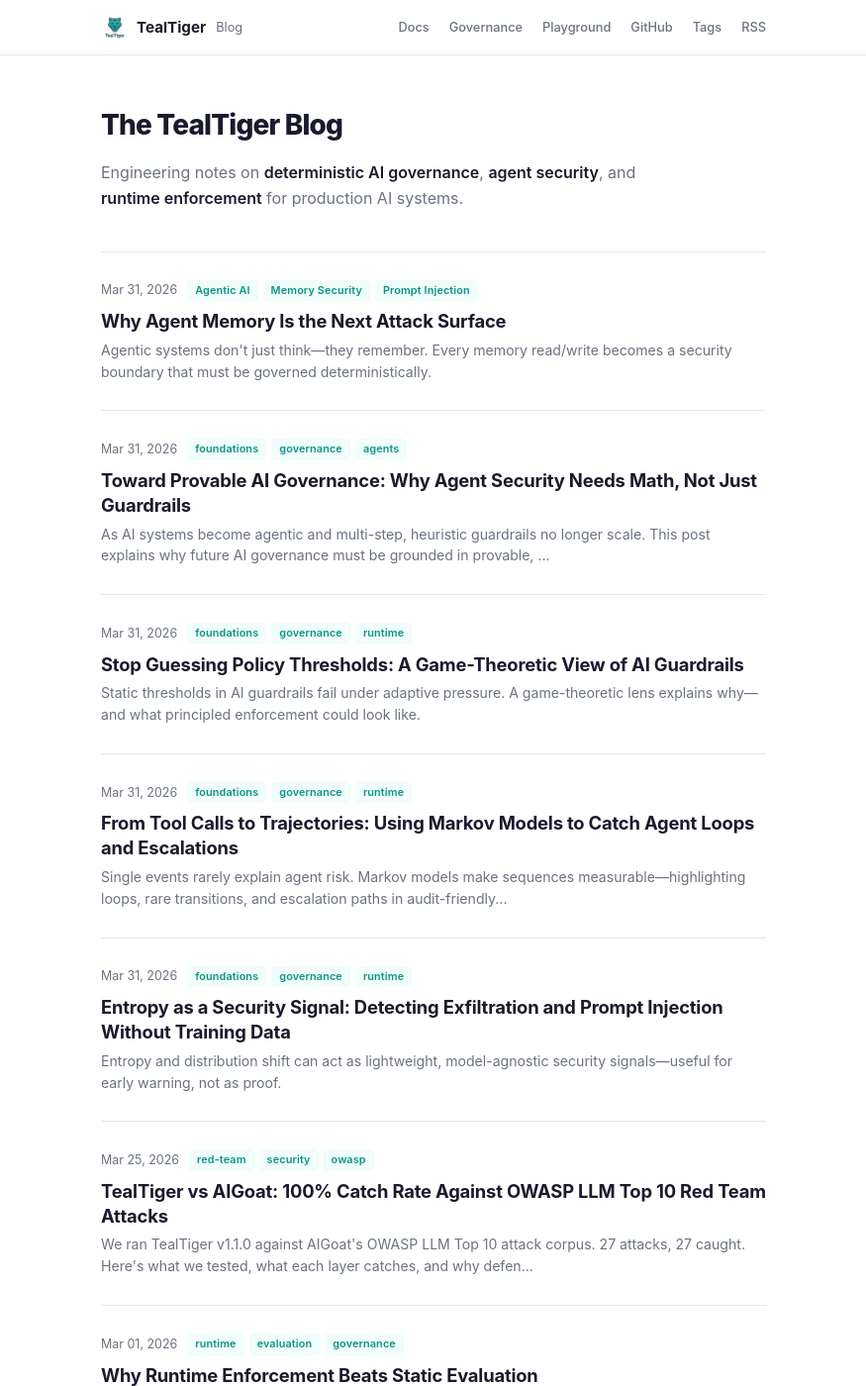
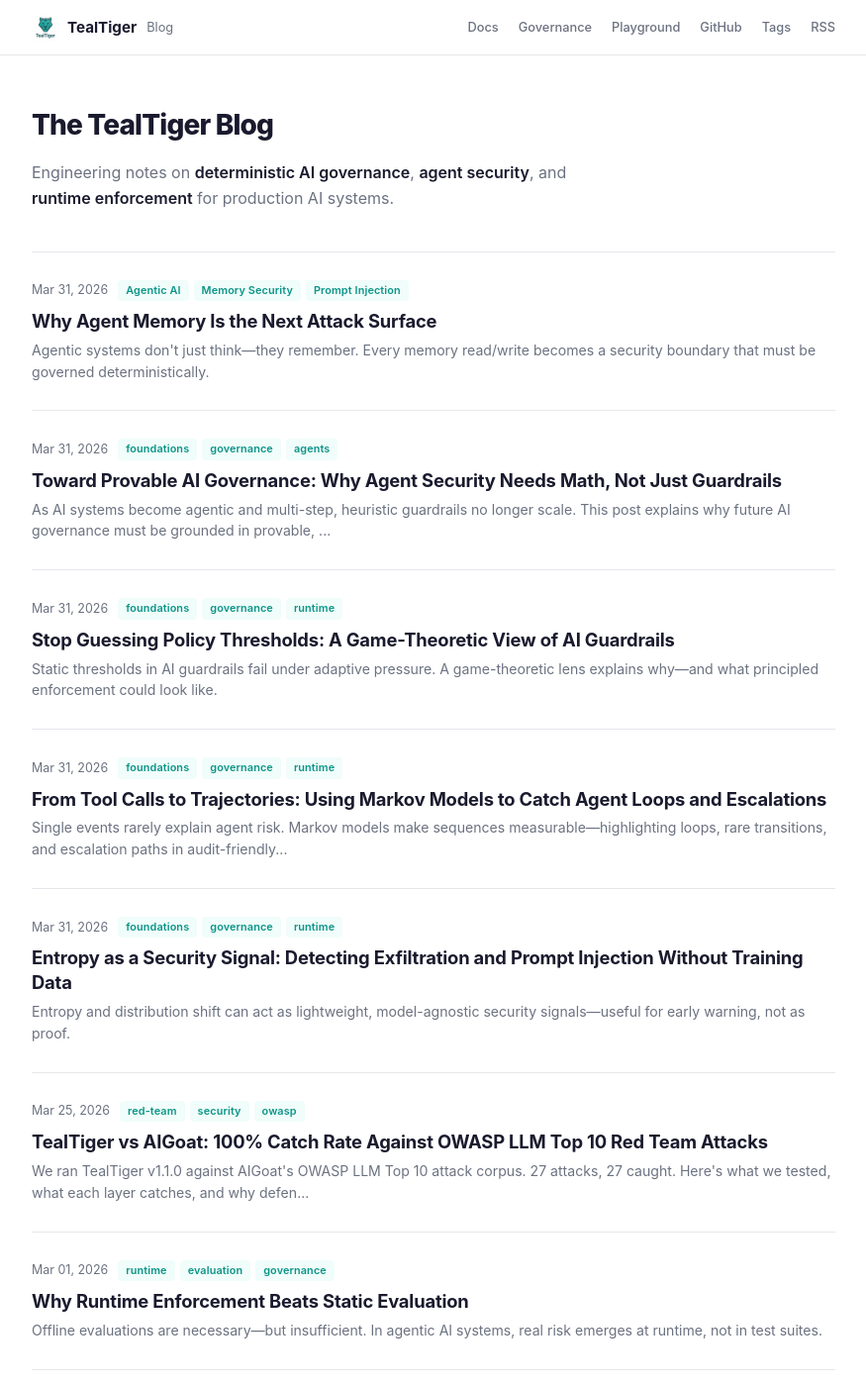
Before and after one commit to agentguard-ai/TealTiger-Blogs, a Jekyll site: the page built from index.html, in a window 1280 px wide and 1400 px high. Shown: the whole window at 99% size, without its empty margins (202-1077 px from the left). Built offline with Jekyll 4.4.1, drawn with Linux system fonts in a browser that asks for light colours.

Commit message:
Widen container to 860px to reduce whitespace

```diff
--- a/assets/css/style.scss
+++ b/assets/css/style.scss
@@ -13,7 +13,7 @@
   --border: #e5e7eb;
   --surface: #f9fafb;
   --radius: 8px;
-  --max-w: 720px;
+  --max-w: 860px;
   --header-h: 56px;
 }
 
```
